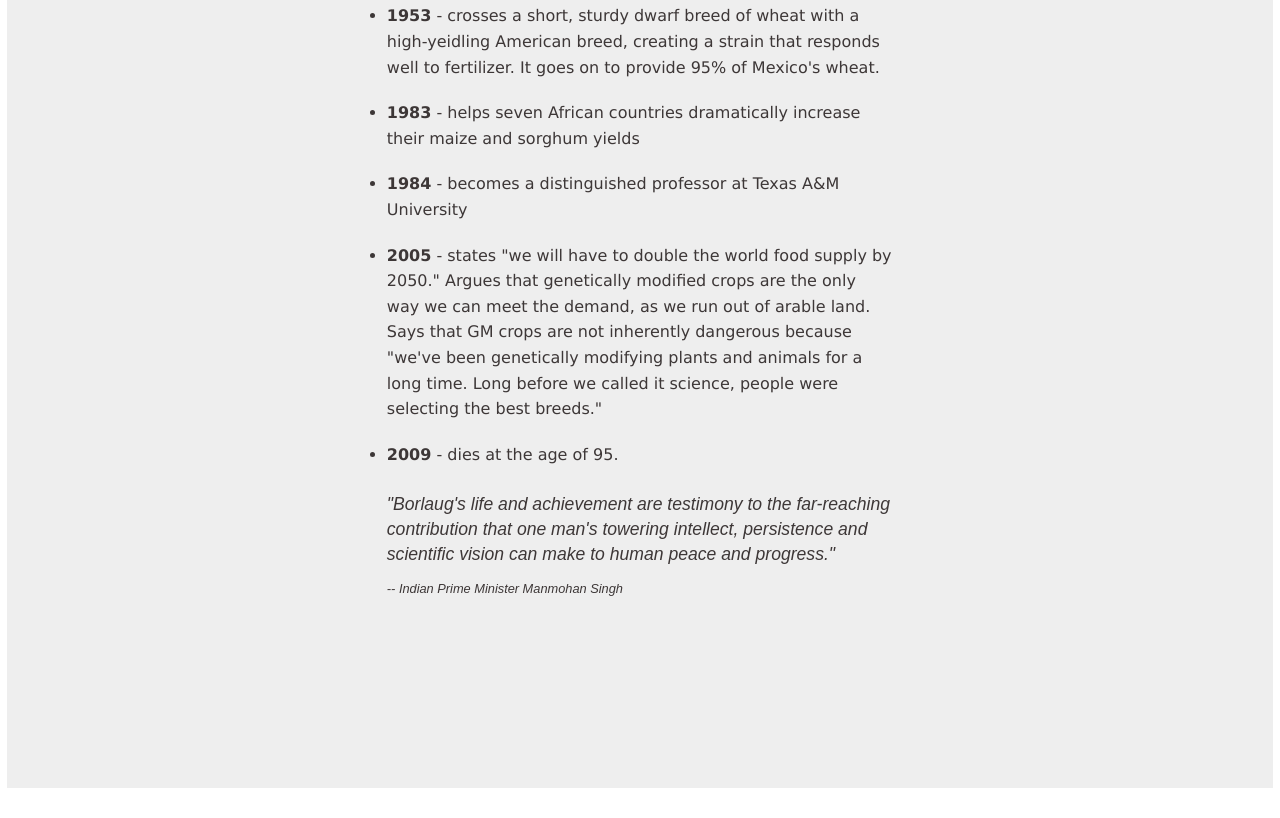
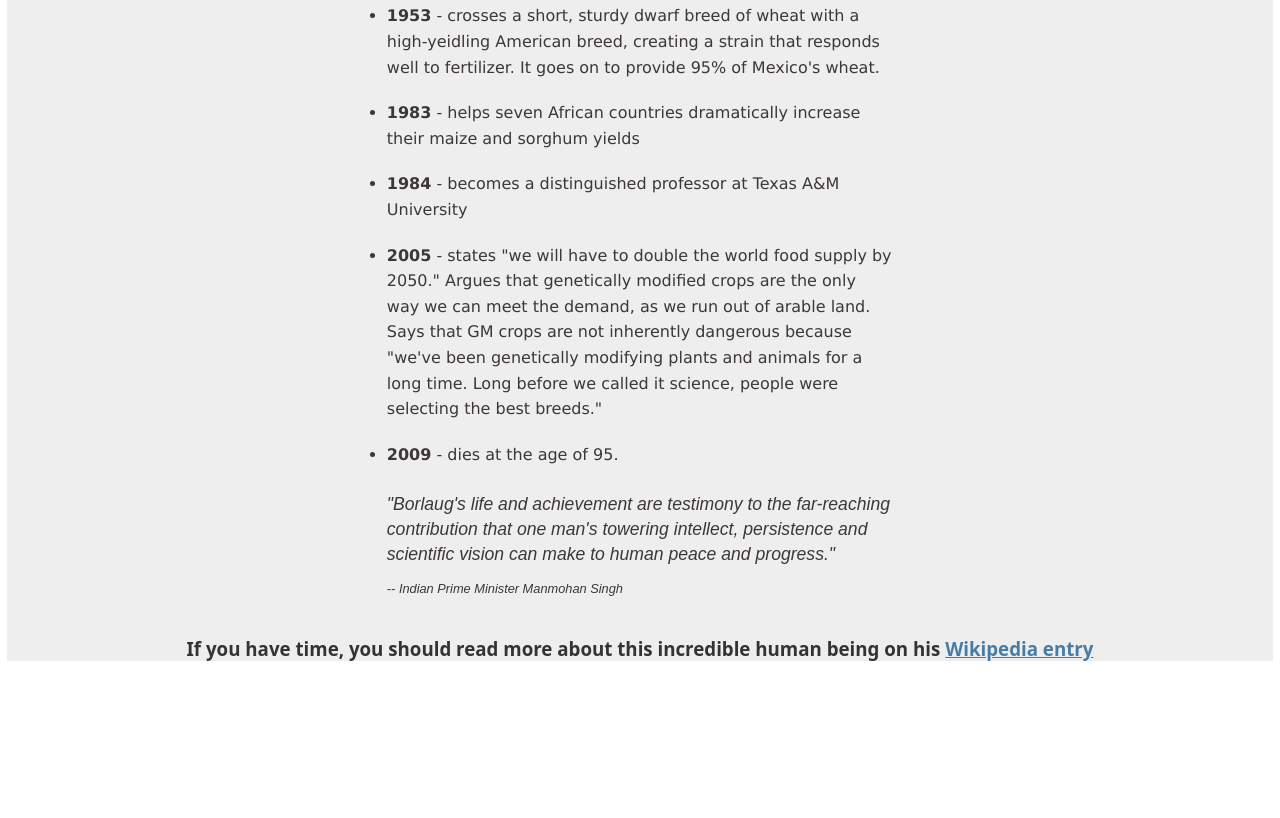
Before and after one commit to toheeb1996/toheebMirzoCollaboration, a plain HTML site: page index.html in a window 1280 px wide. Shown: the part 1858-2676 px from the top of the page. After the commit the page ends 2549 px from the top, so only its background shows below. Drawn offline with Linux system fonts and the light colour scheme.

Commit message:
Mirzo commit this again

```diff
--- a/index.html
+++ b/index.html
@@ -52,6 +52,13 @@
          <p>"Borlaug's life and achievement are testimony to the far-reaching contribution that one man's towering intellect, persistence and scientific vision can make to human peace and progress."</p>
          <cite>-- Indian Prime Minister Manmohan Singh</cite>
      </div>
+            <!-- tribute-link section -->
+            <div id="wiki">
+               <h3>If you have time, you should read more about this incredible human being on his <a href="https://en.wikipedia.org/wiki/Norman_Borlaug" id="tribute-link" target="_blank" rel="noopener noreferrer"> <strong>Wikipedia entry</strong></a></h3>
+           </div>
+       </div>
+
+   </section>
 
 </body>
 </html>
--- a/main.css
+++ b/main.css
@@ -62,7 +62,7 @@
 
 
 #tribute-info{
-   min-height: 220vh;
+   min-height: 200vh;
    background-color: #EEEEEE;
 
 }
@@ -133,3 +133,16 @@ cite{
    font-size: 0.8rem;
    font-style: italic;
 }
+
+
+#wiki{
+   display: flex;
+   align-items: center;
+   justify-content: center;
+   color: #333;
+   font-family:system-ui, -apple-system, BlinkMacSystemFont, 'Segoe UI', Roboto, Oxygen, Ubuntu, Cantarell, 'Open Sans', 'Helvetica Neue', sans-serif;
+}
+
+#wiki a{
+   color: #477ca7;
+}
```
